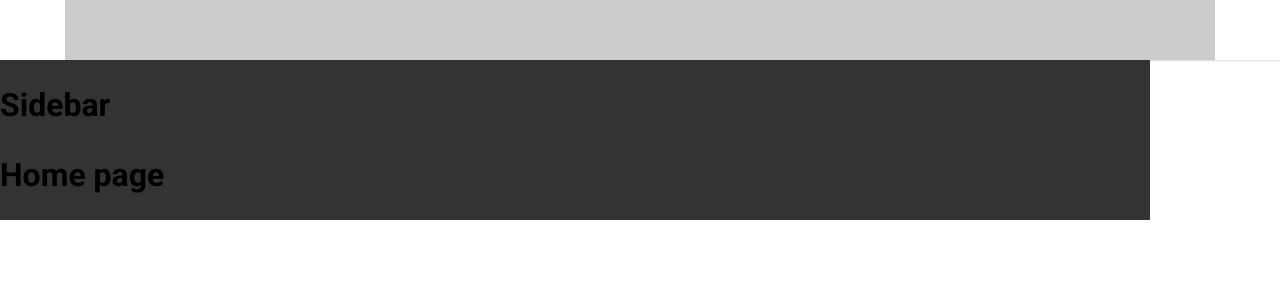
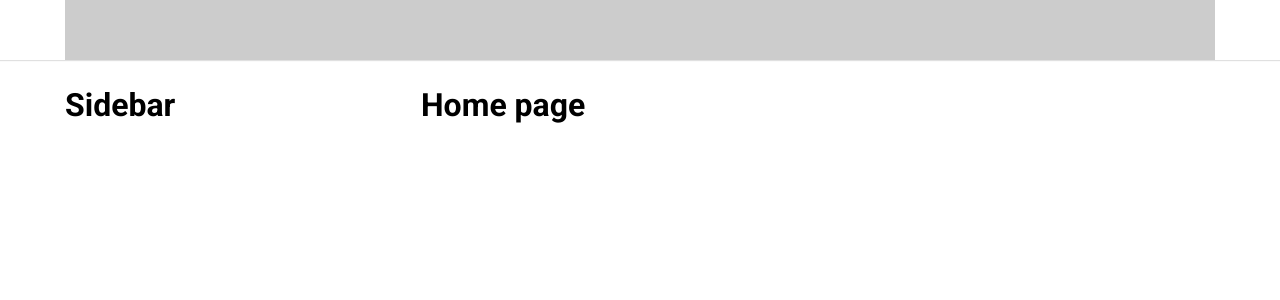
Before and after one commit to JohnLXinVN/tiktok, a React (Create React App) app: page / in a window 1280 px wide. Shown: the top 300 px of the page. Built offline with nearby package versions, Linux system fonts and the light colour scheme.

Commit message:
Layout header

```diff
--- a/src/components/Layout/DefaultLayout/DefaultLayout.module.scss
+++ b/src/components/Layout/DefaultLayout/DefaultLayout.module.scss
@@ -1,11 +1,14 @@
 .wrapper {
-    width: 100%;
     display: flex;
-    justify-content: center;
+    align-items: center;
     flex-direction: column;
 }
 
 .container {
     width: 1150px;
-    background-color: #333;
+    display: flex;
 }
+
+.content {
+    flex: 1;
+}
--- /dev/null
+++ b/src/components/Layout/DefaultLayout/Sidebar/Sidebar.module.scss
@@ -0,0 +1,3 @@
+.wrapper {
+    width: 356px;
+}
--- a/src/components/Layout/DefaultLayout/Sidebar/index.js
+++ b/src/components/Layout/DefaultLayout/Sidebar/index.js
@@ -1,10 +1,16 @@
 
 
+import classNames from 'classnames/bind';
+import styles from './Sidebar.module.scss'
+
+const cx = classNames.bind(styles)
 
 
 function Sidebar() {
     return (
-        <h1>Sidebar</h1>
+        <div className={cx('wrapper')}>
+            <h1>Sidebar</h1>
+        </div>
     );
 }
 
```
